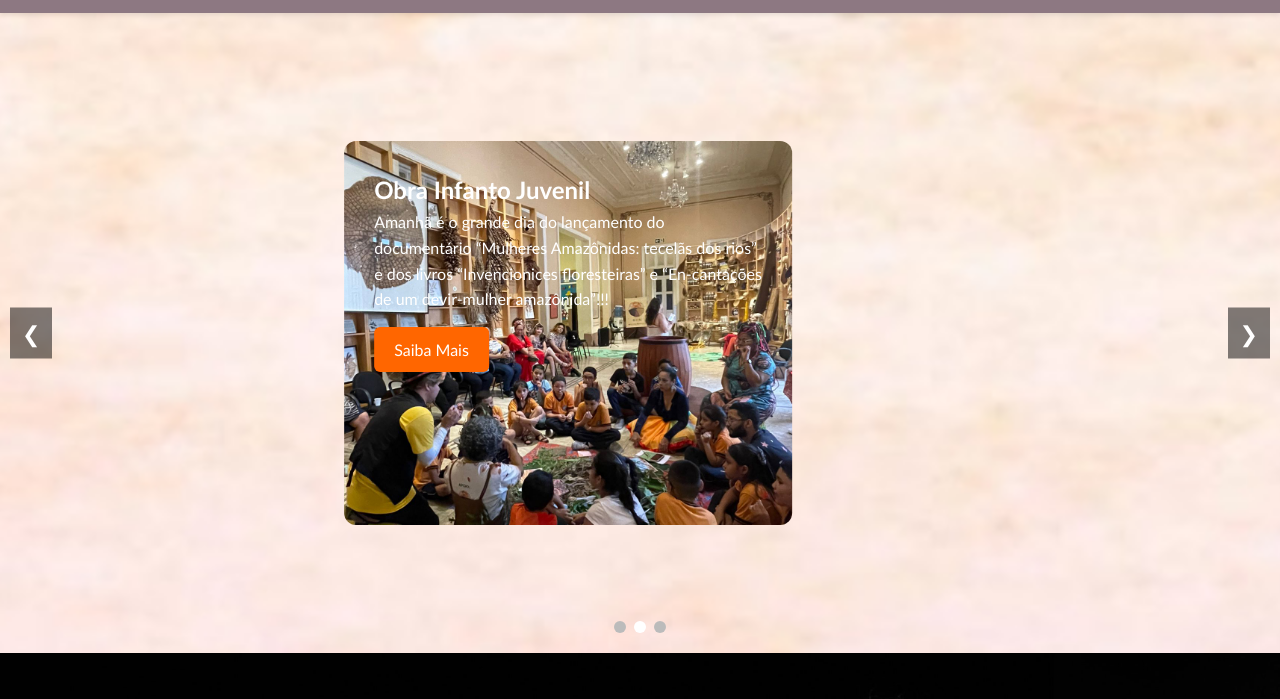
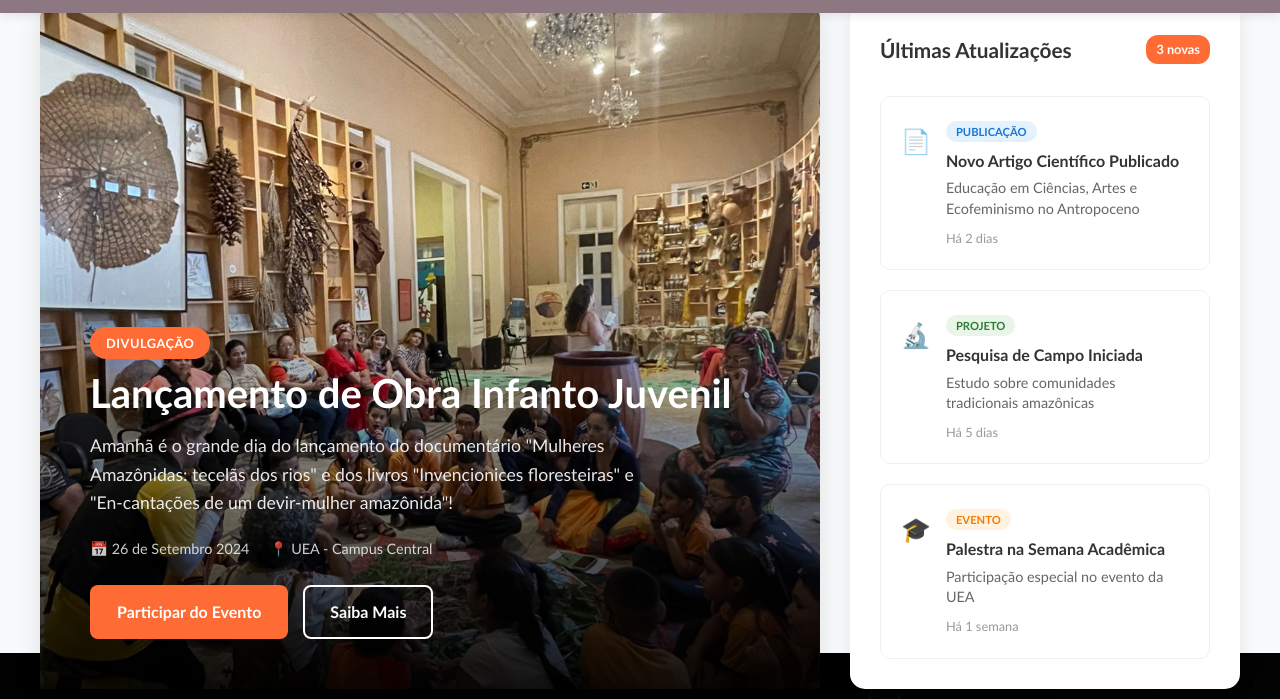
Before and after one commit to Snak3yes/vidar-site-beta, a plain HTML site: page index.html in a window 1280 px wide. Shown: the part 67-766 px from the top of the page. Drawn offline with Linux system fonts and the light colour scheme.

Commit message:
Atualização geral
Mudanças principais no home page

```diff
--- a/assets/css/styles.css
+++ b/assets/css/styles.css
@@ -313,122 +313,291 @@ nav ul li a.ativo::after {
 }
 
 /* =========================================================
-   CARROSSEL
-========================================================= */
-.carrossel-container {
+     DESTAQUE PRINCIPAL
+========================================================= */
+
+header {
+  background: var(--lilas1); /* Mantém a cor original */
+  box-shadow: 0 2px 10px rgba(0, 0, 0, 0.1);
+}
+
+/* =========================================================
+   GRID DE DESTAQUES COM POSICIONAMENTO AJUSTADO
+========================================================= */
+.grid-destaques.opcao1-melhorada {
+  width: 100%;
+  height: 650px;
+  display: grid;
+  grid-template-columns: 2fr 1fr;
+  gap: 30px;
+  padding: 0 40px;
+  margin: -10px auto 0; /* Ajuste mínimo para integração */
+  background: #f8f9fa;
+  position: relative;
+  z-index: 2;
+}
+
+.destaque-principal {
+  position: relative;
+  border-radius: 15px 15px 0 0;
+  overflow: hidden;
+  box-shadow: 0 5px 25px rgba(0, 0, 0, 0.1); /* Sombra padrão apenas */
+}
+
+/* Resto do CSS do grid permanece igual */
+.imagem-container {
   position: relative;
   width: 100%;
-  height: 80vh;
-  overflow: hidden;
-}
-
-.carrossel {
+  height: 100%;
+}
+
+.imagem-container img {
+  width: 100%;
+  height: 100%;
+  object-fit: cover;
+}
+
+.gradient-overlay {
+  position: absolute;
+  bottom: 0;
+  left: 0;
+  right: 0;
+  height: 70%;
+  background: linear-gradient(transparent, rgba(0, 0, 0, 0.9));
+}
+
+.conteudo-principal {
+  position: absolute;
+  bottom: 0;
+  left: 0;
+  right: 0;
+  color: white;
+  padding: 50px;
+  z-index: 2;
+}
+
+.badge.evento {
+  background: #ff6b35;
+  color: white;
+  padding: 8px 16px;
+  border-radius: 20px;
+  font-size: 0.8rem;
+  font-weight: 600;
+  text-transform: uppercase;
+  letter-spacing: 0.5px;
+}
+
+.conteudo-principal h1 {
+  font-size: 2.5rem;
+  margin: 15px 0;
+  line-height: 1.2;
+}
+
+.descricao {
+  font-size: 1.1rem;
+  line-height: 1.6;
+  margin-bottom: 20px;
+  opacity: 0.9;
+  max-width: 80%;
+}
+
+.meta-info {
   display: flex;
-  transition: transform 0.6s ease-in-out;
-  height: 100%;
-}
-
-.carrossel-item {
-  min-width: 100%;
-  height: 100%;
+  gap: 20px;
+  margin-bottom: 25px;
+  font-size: 0.9rem;
+  opacity: 0.8;
+}
+
+.botoes-acao {
   display: flex;
+  gap: 15px;
+}
+
+.btn {
+  padding: 12px 25px;
+  border-radius: 8px;
+  text-decoration: none;
+  font-weight: 600;
+  transition: all 0.3s ease;
+  border: 2px solid transparent;
+}
+
+.btn-primario {
+  background: #ff6b35;
+  color: white;
+}
+
+.btn-primario:hover {
+  background: #e55a2b;
+  transform: translateY(-2px);
+}
+
+.btn-secundario {
+  background: transparent;
+  color: white;
+  border-color: white;
+}
+
+.btn-secundario:hover {
+  background: white;
+  color: #333;
+}
+
+/* Destaques Laterais */
+.destaques-laterais {
+  background: white;
+  padding: 30px;
+  border-radius: 15px;
+  box-shadow: 0 5px 20px rgba(0, 0, 0, 0.08);
+  display: flex;
+  flex-direction: column;
+  gap: 20px;
+}
+
+.cabecalho-lateral {
+  display: flex;
+  justify-content: space-between;
   align-items: center;
-  justify-content: center;
-  color: #fff;
-}
-
-.conteudo-slide1 {
-  background: url("../images/Projetos/Evento25-09.jpg") center/cover no-repeat;
-  padding: 30px;
+  margin-bottom: 10px;
+}
+
+.cabecalho-lateral h3 {
+  color: #333;
+  font-size: 1.3rem;
+}
+
+.contador {
+  background: #ff6b35;
+  color: white;
+  padding: 4px 10px;
   border-radius: 12px;
-  width: 35%;
-  height: 60%;
-}
-
-.titulo {
-  text-align: center;
-  vertical-align: top;
-}
-
-.descricao {
-  vertical-align: bottom;
-}
-
-.conteudo-slide2 {
-  background: url("../images/Projetos/2evento25-09.jpg") center/cover no-repeat;
-  padding: 30px;
+  font-size: 0.8rem;
+  font-weight: 600;
+}
+
+.card-atualizacao {
+  display: flex;
+  gap: 15px;
+  padding: 20px;
+  border-radius: 10px;
+  transition: all 0.3s ease;
+  border: 1px solid #f0f0f0;
+}
+
+.card-atualizacao:hover {
+  border-color: #ff6b35;
+  transform: translateX(5px);
+}
+
+.icone-tipo {
+  font-size: 1.5rem;
+  margin-top: 5px;
+}
+
+.conteudo-atualizacao h4 {
+  margin: 5px 0;
+  color: #333;
+  font-size: 1rem;
+}
+
+.conteudo-atualizacao p {
+  margin: 5px 0;
+  color: #666;
+  font-size: 0.9rem;
+  line-height: 1.4;
+}
+
+.tempo {
+  color: #999;
+  font-size: 0.8rem;
+  margin-top: 8px;
+}
+
+.categoria {
+  padding: 4px 10px;
   border-radius: 12px;
-  width: 35%;
-  height: 60%;
-}
-
-.conteudo-slide3 {
-  background: url("../images/Projetos/1evento25-09.jpg") center/cover no-repeat;
-  padding: 30px;
-  border-radius: 12px;
-  width: 35%;
-  height: 60%;
-}
-
-.btn-slide {
-  display: inline-block;
-  margin-top: 15px;
-  padding: 10px 20px;
-  background: #ff6600;
-  color: white;
-  text-decoration: none;
-  border-radius: 6px;
-  transition: background 0.3s;
-  vertical-align: bottom;
-}
-
-.btn-slide:hover {
-  background: #e65c00;
-}
-
-.carrossel-seta,
-.carrossel-indicadores {
-  position: absolute;
-  color: white;
-}
-
-.carrossel-seta {
-  top: 50%;
-  transform: translateY(-50%);
-  background: rgba(0, 0, 0, 0.5);
-  border: none;
-  padding: 12px;
-  cursor: pointer;
-  font-size: 22px;
-}
-
-.carrossel-seta.anterior {
-  left: 10px;
-}
-.carrossel-seta.proximo {
-  right: 10px;
-}
-
-.carrossel-indicadores {
-  bottom: 20px;
-  left: 50%;
-  transform: translateX(-50%);
-  display: flex;
-  gap: 8px;
-}
-
-.carrossel-indicador {
-  width: 12px;
-  height: 12px;
-  background: #bbb;
-  border-radius: 50%;
-  cursor: pointer;
-}
-
-.carrossel-indicador.ativo {
-  background: #fff;
-}
-
+  font-size: 0.7rem;
+  font-weight: 600;
+  text-transform: uppercase;
+}
+
+.categoria.publicacao {
+  background: #e3f2fd;
+  color: #1976d2;
+}
+.categoria.projeto {
+  background: #e8f5e8;
+  color: #2e7d32;
+}
+.categoria.evento {
+  background: #fff3e0;
+  color: #f57c00;
+}
+/* =========================================================
+   RESPONSIVIDADE
+========================================================= */
+@media (max-width: 1024px) {
+  .grid-destaques.opcao1-melhorada {
+    grid-template-columns: 1fr;
+    height: auto;
+    gap: 20px;
+  }
+
+  .destaque-principal {
+    height: 500px;
+  }
+
+  .conteudo-principal h1 {
+    font-size: 2rem;
+  }
+
+  .descricao {
+    max-width: 100%;
+  }
+}
+
+@media (max-width: 768px) {
+  .grid-destaques.opcao1-melhorada {
+    padding: 0 20px;
+    margin-top: -20px;
+  }
+
+  .conteudo-principal {
+    padding: 30px;
+  }
+
+  .conteudo-principal h1 {
+    font-size: 1.8rem;
+  }
+
+  .botoes-acao {
+    flex-direction: column;
+  }
+
+  header {
+    padding-bottom: 30px;
+  }
+}
+
+@media (max-width: 480px) {
+  .conteudo-principal {
+    padding: 20px;
+  }
+
+  .conteudo-principal h1 {
+    font-size: 1.5rem;
+  }
+
+  .descricao {
+    font-size: 1rem;
+  }
+
+  .meta-info {
+    flex-direction: column;
+    gap: 10px;
+  }
+}
 /* =========================================================
    CONTEÚDO PRINCIPAL
 ========================================================= */
@@ -567,8 +736,8 @@ nav ul li a.ativo::after {
    NEWSLETTER
 ========================================================= */
 .newsletter {
-  background: var(--verde-floresta);
-  color: white;
+  background: var(--verde-claro);
+  color: var(--cinza-pedra);
   width: 100vw; /* 100% da largura da viewport */
   margin-left: calc(-50vw + 50%); /* centraliza o fundo */
   padding: 4rem 2rem;
@@ -1181,7 +1350,7 @@ footer {
   border: 1px solid #ddd;
   padding: 1rem;
   border-radius: 10px;
-  /*  background: #fff; */
+  background: var(--lilas1);
   transition: transform 0.3s, box-shadow 0.3s;
   display: flex;
   flex-direction: column;
@@ -1200,26 +1369,26 @@ footer {
   border-radius: 50%;
   object-fit: cover;
   margin: 0 auto 0.8rem auto;
-  border: 3px solid #f0f0f0;
+  border: 3px solid var(--lilas1);
 }
 
 .pesquisador h3 {
   font-size: 1rem;
   margin-bottom: 0.3rem;
-  color: #2f5233;
+  color: var(--bege-areia);
   font-weight: 600;
 }
 
 .pesquisador .area {
   font-size: 0.85rem;
-  color: #7e6651;
+  color: black;
   margin-bottom: 0.4rem;
   font-weight: 500;
 }
 
 .pesquisador .bio {
   font-size: 0.8rem;
-  color: #666;
+  color: var(--bege-areia);
   margin-bottom: 0.8rem;
   line-height: 1.4;
   flex-grow: 1;
--- a/index.html
+++ b/index.html
@@ -20,7 +20,7 @@
     <link rel="stylesheet" href="./assets/css/styles.css" />
   </head>
   <body>
-    <!-- Cabeçalho com navegação -->
+    <!-- Cabeçalho com navegação e degradê integrado -->
     <header>
       <div class="header-container">
         <div class="logo">
@@ -54,60 +54,65 @@
       </div>
     </header>
 
-    <!-- Carrossel de Destaque -->
-    <section class="carrossel-container">
-      <div class="carrossel">
-        <div class="carrossel-item fundo1">
-          <div class="conteudo-slide1">
-            <h2 class="Titulo">Obra Infanto Juvenil</h2>
-            <p class="descricao">
-              Amanhã é o grande dia do lançamento do documentário “Mulheres
-              Amazônidas: tecelãs dos rios” e dos livros “Invencionices
-              floresteiras” e “En-cantações de um devir-mulher amazônida”!!!
-            </p>
-            <a
-              href="https://www.instagram.com/p/DO_ipPoCaFF/?igsh=M2o5aGNvaHlyZnpq&img_index=1"
-              class="btn-slide"
-              >Saiba Mais</a
-            >
+    <!-- Grid de Destaques - Opção 1 Aperfeiçoada -->
+    <section class="grid-destaques opcao1-melhorada">
+      <!-- Destaque Principal -->
+      <div class="destaque-principal">
+        <div class="imagem-container">
+          <img src="./assets/images/Projetos/Evento25-09.jpg" alt="Lançamento de Obras">
+          <div class="gradient-overlay"></div>
+        </div>
+        <div class="conteudo-principal">
+          <span class="badge evento">DIVULGAÇÃO</span>
+          <h1>Lançamento de Obra Infanto Juvenil</h1>
+          <p class="descricao">Amanhã é o grande dia do lançamento do documentário "Mulheres Amazônidas: tecelãs dos rios" e dos livros "Invencionices floresteiras" e "En-cantações de um devir-mulher amazônida"!</p>
+          <div class="meta-info">
+            <span class="data">📅 26 de Setembro 2024</span>
+            <span class="local">📍 UEA - Campus Central</span>
           </div>
-        </div>
-        <div class="carrossel-item fundo2">
-          <div class="conteudo-slide2">
-            <h2 class="titulo">Obra Literária</h2>
-            <p class="descricao">
-              https://www.instagram.com/p/DO_ipPoCaFF/?igsh=M2o5aGNvaHlyZnpq&img_index=1
-            </p>
-            <a
-              href="https://www.instagram.com/p/DO_ipPoCaFF/?igsh=M2o5aGNvaHlyZnpq&img_index=2"
-              class="btn-slide"
-              >Ver Eventos</a
-            >
-          </div>
-        </div>
-        <div class="carrossel-item fundo3">
-          <div class="conteudo-slide3">
-            <h2 class="titulo">Documentário</h2>
-            <p class="descricao">
-              Os possíveis das vidas tecidas com esse projeto se entremeiam ao
-              grupo de pesquisa Vidar em In-Tensões (UEA)
-            </p>
-            <a
-              href="https://www.instagram.com/p/DO_ipPoCaFF/?igsh=M2o5aGNvaHlyZnpq&img_index=3"
-              class="btn-slide"
-              >Explorar</a
-            >
+          <div class="botoes-acao">
+            <a href="#" class="btn btn-primario">Participar do Evento</a>
+            <a href="#" class="btn btn-secundario">Saiba Mais</a>
           </div>
         </div>
       </div>
 
-      <button class="carrossel-seta anterior">&#10094;</button>
-      <button class="carrossel-seta proximo">&#10095;</button>
+      <!-- Destaques Secundários -->
+      <div class="destaques-laterais">
+        <div class="cabecalho-lateral">
+          <h3>Últimas Atualizações</h3>
+          <span class="contador">3 novas</span>
+        </div>
 
-      <div class="carrossel-indicadores">
-        <span class="carrossel-indicador ativo"></span>
-        <span class="carrossel-indicador"></span>
-        <span class="carrossel-indicador"></span>
+        <article class="card-atualizacao">
+          <div class="icone-tipo">📄</div>
+          <div class="conteudo-atualizacao">
+            <span class="categoria publicacao">Publicação</span>
+            <h4>Novo Artigo Científico Publicado</h4>
+            <p>Educação em Ciências, Artes e Ecofeminismo no Antropoceno</p>
+            <span class="tempo">Há 2 dias</span>
+          </div>
+        </article>
+
+        <article class="card-atualizacao">
+          <div class="icone-tipo">🔬</div>
+          <div class="conteudo-atualizacao">
+            <span class="categoria projeto">Projeto</span>
+            <h4>Pesquisa de Campo Iniciada</h4>
+            <p>Estudo sobre comunidades tradicionais amazônicas</p>
+            <span class="tempo">Há 5 dias</span>
+          </div>
+        </article>
+
+        <article class="card-atualizacao">
+          <div class="icone-tipo">🎓</div>
+          <div class="conteudo-atualizacao">
+            <span class="categoria evento">Evento</span>
+            <h4>Palestra na Semana Acadêmica</h4>
+            <p>Participação especial no evento da UEA</p>
+            <span class="tempo">Há 1 semana</span>
+          </div>
+        </article>
       </div>
     </section>
 
```
Also changed, not shown: pesquisadores.html (+1 -1 lines), sobre.html (+1 -1 lines).
